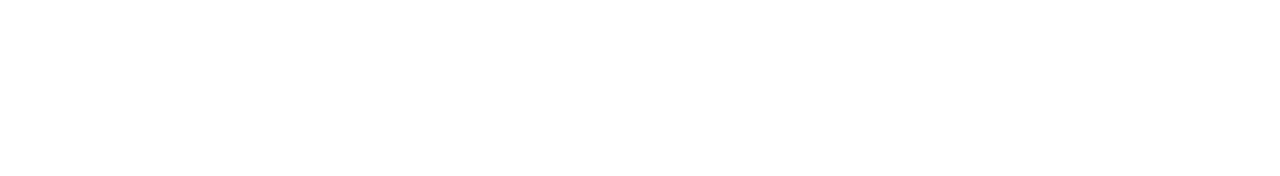
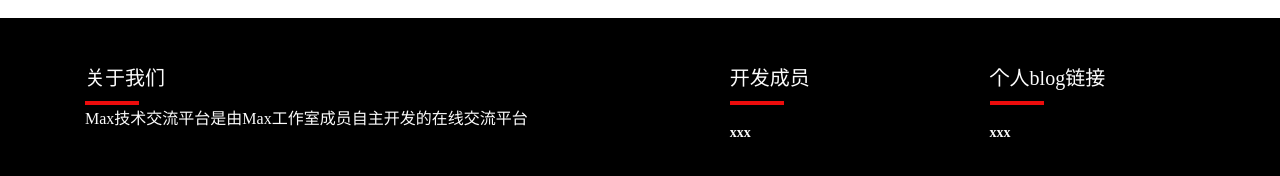
Before and after one commit to YunHerry/in-end, a Vue app: page /#/my in a window 1280 px wide. Shown: the part 1216-1392 px from the top of the page. Before the commit the page ends 1234 px from the top, so only its background shows below. Built offline with nearby package versions, Linux system fonts and the light colour scheme.

Commit message:
fix some problem

```diff
--- a/src/App.vue
+++ b/src/App.vue
@@ -2,10 +2,12 @@
   <div class="index-content">
     <Header></Header>
     <router-view></router-view>
+    <Footer></Footer>
   </div>
 </template>
 <script setup>
 import Header from "./components/Header.vue";
+import Footer from "./components/Footer.vue";
 </script>
 <style lang="scss">
 .content {
--- /dev/null
+++ b/src/components/Footer.vue
@@ -0,0 +1,71 @@
+<template>
+  <div class="footer" v-show="show">
+    <div class="about">
+      <div class="about-title footer-title">关于我们</div>
+      <div class="about-content">
+        Max技术交流平台是由Max工作室成员自主开发的在线交流平台
+      </div>
+    </div>
+    <div class="right-content">
+      <div class="dev-member">
+        <div class="about-title footer-title">开发成员</div>
+        <div class="dev-content  footer-content">
+          <div>xxx</div>
+        </div>
+      </div>
+      <div class="blog-url">
+        <div class="about-title footer-title">个人blog链接</div>
+        <div class="blog-content footer-content">
+          <div>xxx</div>
+        </div>
+      </div>
+    </div>
+  </div>
+</template>
+<script setup>
+import { computed, onMounted } from 'vue';
+import { useRoute } from 'vue-router';
+  const route = useRoute();
+const show = computed(()=>!route.fullPath.includes('login'))
+</script>
+<style scoped lang="scss">
+.footer {
+  background-color: #000000;
+  width: 100%;
+  height: 232px;
+  color: #fcfcfc;
+  display: flex;
+  box-sizing: border-box;
+  padding: 44px 85px;
+  .footer-title {
+    font-size: 20px;
+    &::after {
+      content: "";
+      width: 54px;
+      height: 4px;
+      margin-top: 10px;
+      background-color: #ed0c0c;
+      display: block;
+    }
+  }
+  .footer-content {
+    margin-top: 20px;
+    font-size: 14px;
+    font-weight: bold;
+  }
+  .about {
+    display: flex;
+    flex-direction: column;
+    flex: 1;
+  }
+  .right-content {
+    flex: 1;
+    display: flex;
+    justify-content: space-around;
+    .footer-content {
+      display: flex;
+      flex-direction: column;
+    }
+  }
+}
+</style>
--- a/src/components/Header.vue
+++ b/src/components/Header.vue
@@ -1,5 +1,5 @@
 <template>
-  <div class="header">
+  <div class="header" v-show="show">
     <div class="btns">
       <RouterLink class="btn" v-for="item in menus" :to="item.href">{{ item.name }}</RouterLink>
     </div>
@@ -18,8 +18,9 @@
   </div>
 </template>
 <script setup>
+import { computed, onMounted } from 'vue';
 import { RouterLink } from 'vue-router';
-
+import { useRoute } from 'vue-router';
 const menus = [{
   name: "主页",
   href: ""
@@ -35,6 +36,12 @@
   href: "",
 }
 ]
+  const route = useRoute();
+// onMounted(()=>{
+//   const route = useRoute();
+//   console.log(route)
+// })
+const show = computed(()=>!route.fullPath.includes('login'))
 </script>
 <style lang="scss" scoped>
 .header {
```
